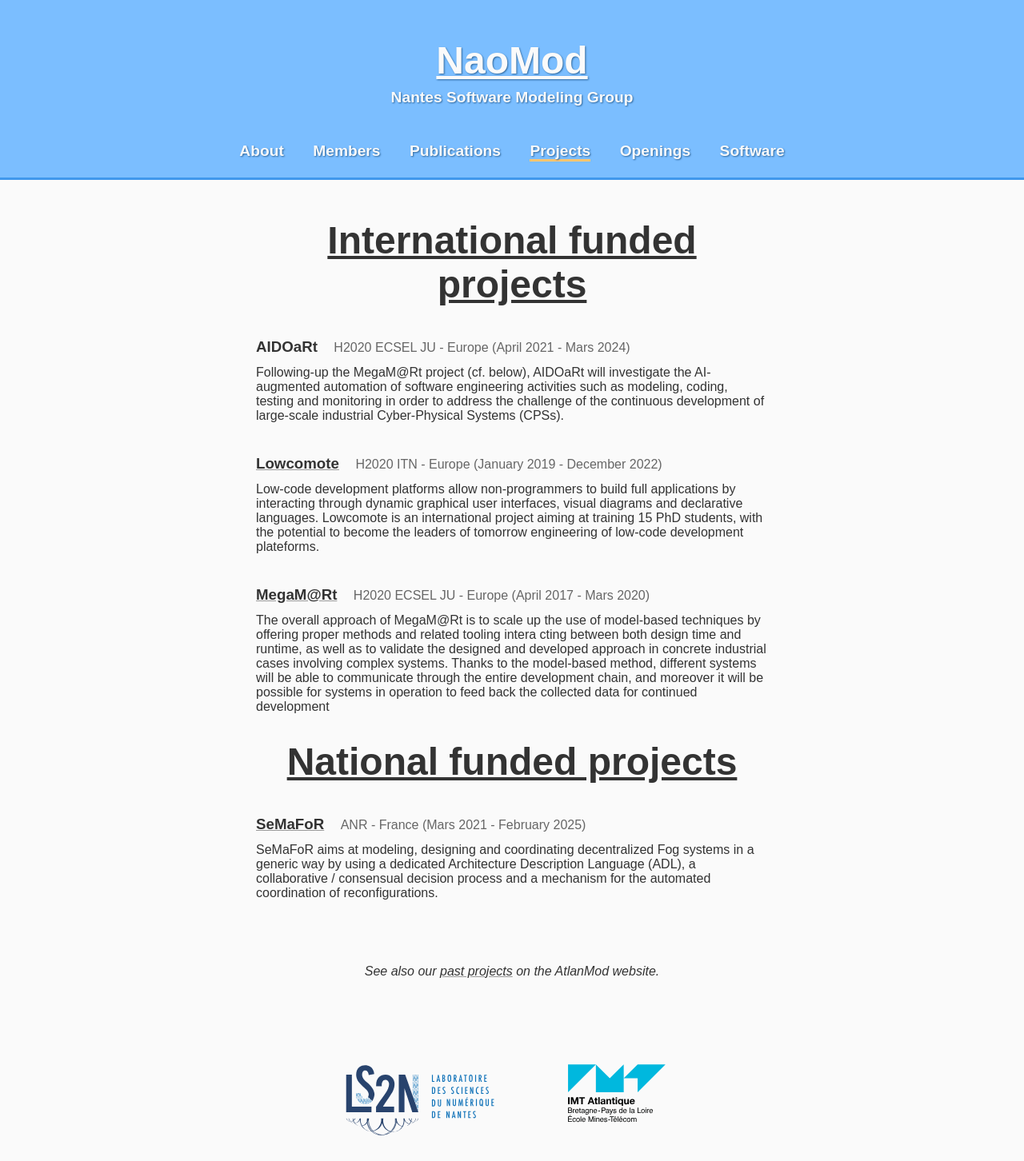
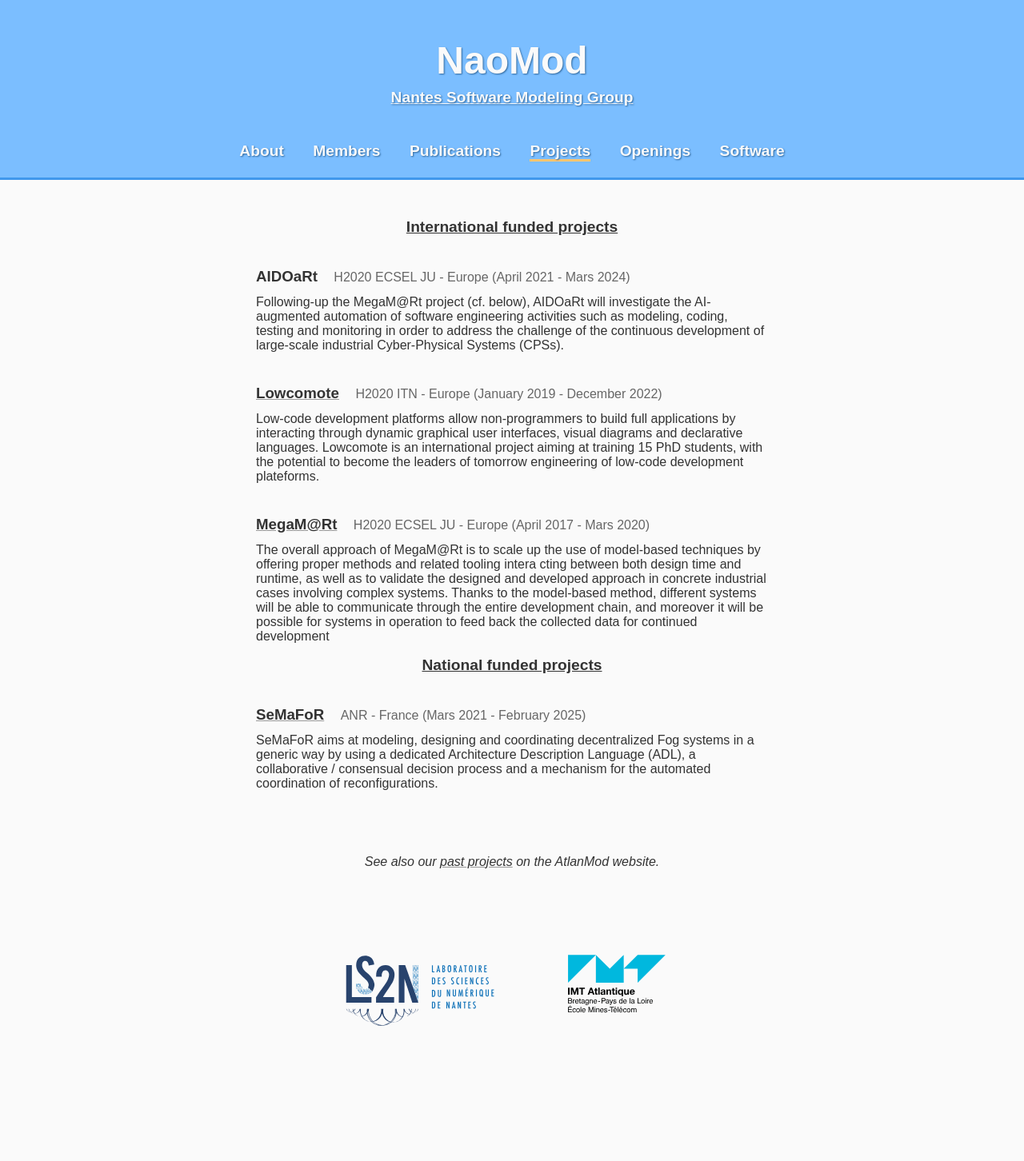
Before and after one commit to NaoMod/naomod.github.io, a Jekyll site: the page built from projects.html, in a window 1280 px wide. Shown: the whole page at 80% size. Built offline with Jekyll 4.4.1, drawn with Linux system fonts in a browser that asks for light colours; after the commit the page ends 1315 px from its top, so only the background shows below that.

Commit message:
Update projects.html

```diff
--- a/projects.html
+++ b/projects.html
@@ -5,7 +5,7 @@
 
 <style>
   section { margin-top: 2.5rem; }
-  h1 {
+  h2 {
     text-align: center;
     text-decoration: underline;
   }
@@ -25,7 +25,7 @@
   }
 </style>
 
-<h1>International funded projects</h1>
+<h2>International funded projects</h2>
 
 <section>
   <h3>AIDOaRt</h3>
@@ -64,7 +64,7 @@
   </p>
 </section>
 
-<h1>National funded projects</h1>
+<h2>National funded projects</h2>
 
 <section>
   <h3><a href="https://semafor.gitlab.io/">SeMaFoR</a></h3>
```
